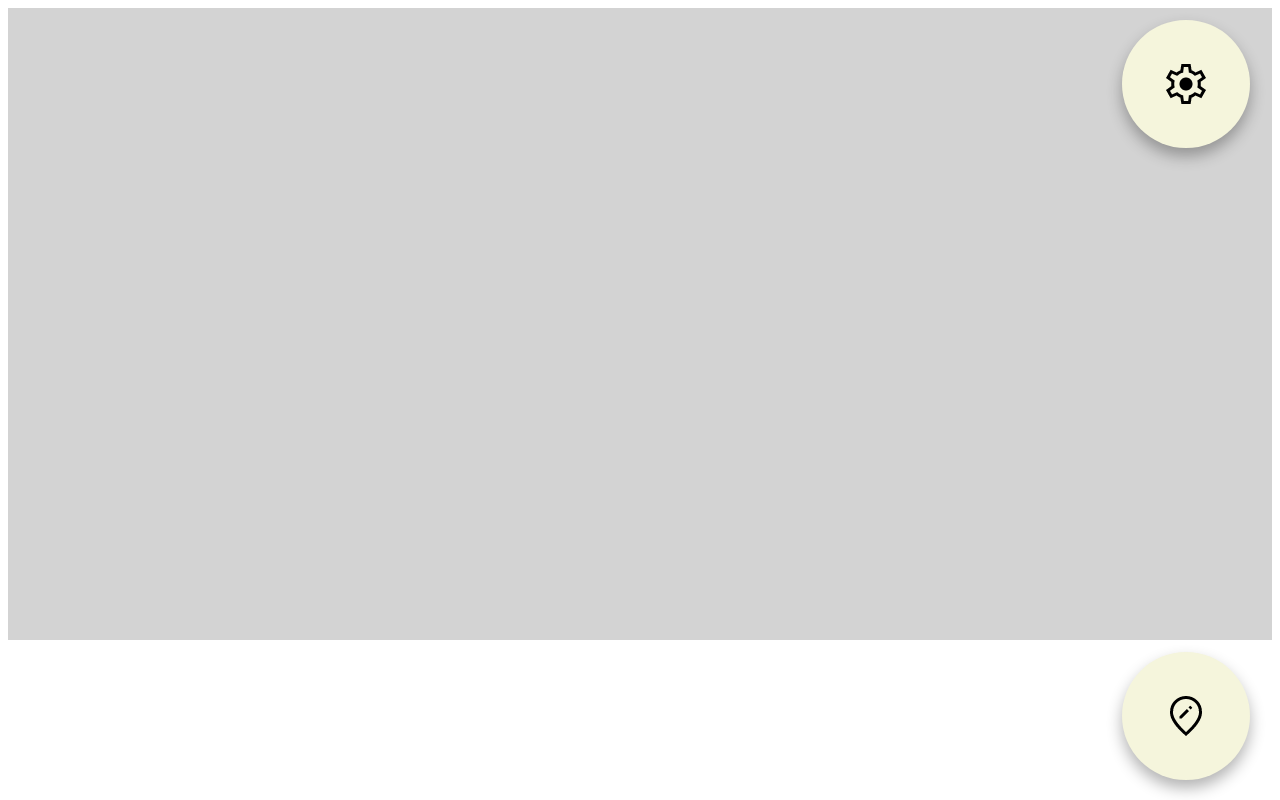
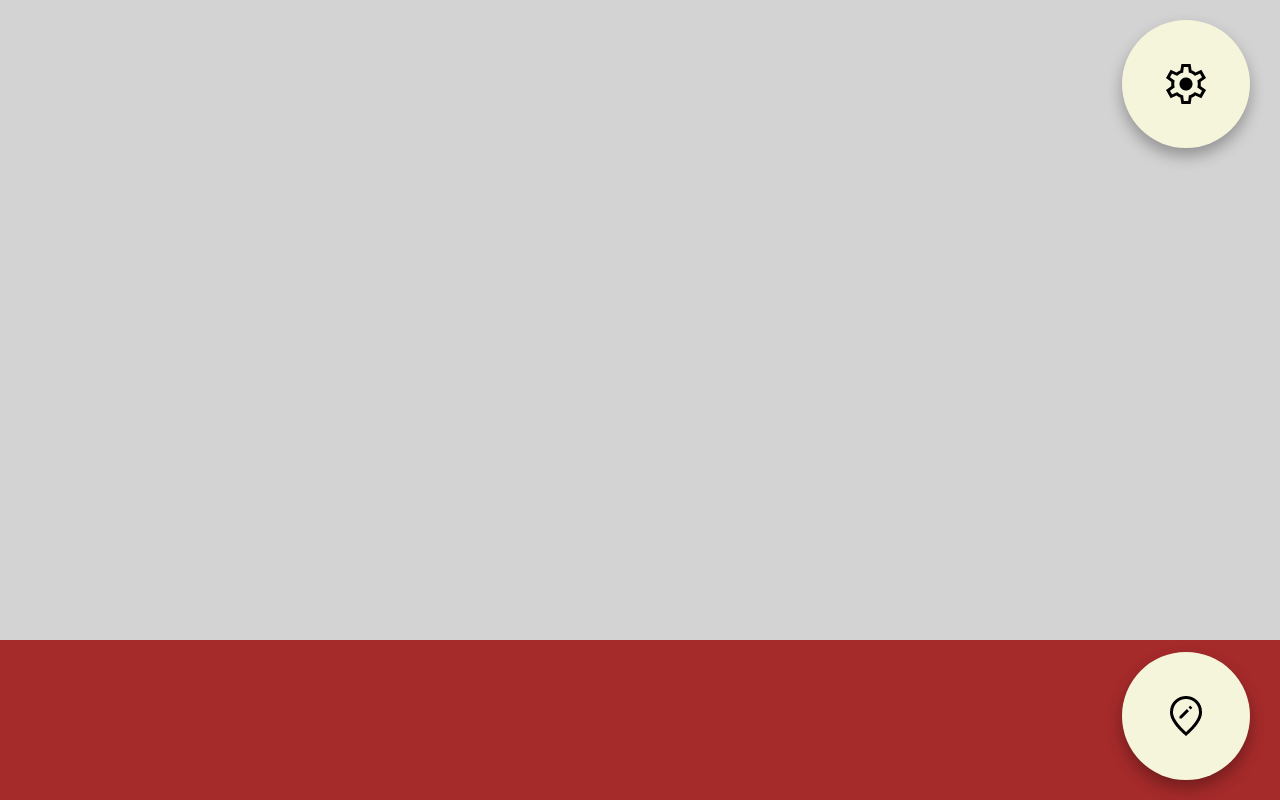
Before and after one commit to 2cec45/2cec45.github.io, a plain HTML site: page index.html in a window 1280 px wide. Drawn offline with Linux system fonts and the light colour scheme.

Commit message:
etwas besser

```diff
--- a/function.js
+++ b/function.js
@@ -6,6 +6,10 @@ startPoint[1] = 0;
 startPoint[2] = 0;
 
 function setCanvasSize() {
+    var canvas = document.getElementById("drawing_canvas");
+    canvas.style.width = '${window.innerWidth}px';
+    canvas.style.width = '${window.innerHeight}px';
+    console.log(window.innerHeight)
 }
 
 gyroscope.addEventListener("reading", (e) => {
--- a/index.html
+++ b/index.html
@@ -12,7 +12,6 @@
 
 
 <body id = "body" onload="setCanvasSize()">
-    <section id="controls"></section>
     <button id="button_settings">
         <div id="div_settings_button">
         </div>
--- a/style.css
+++ b/style.css
@@ -1,6 +1,10 @@
 body{
-    display: flex;
     flex-direction: column;
+    background-color: brown;
+    height: 100%;
+    width: 100%;
+    padding: 0px;
+    margin: 0px;
 }
 
 button{
```
